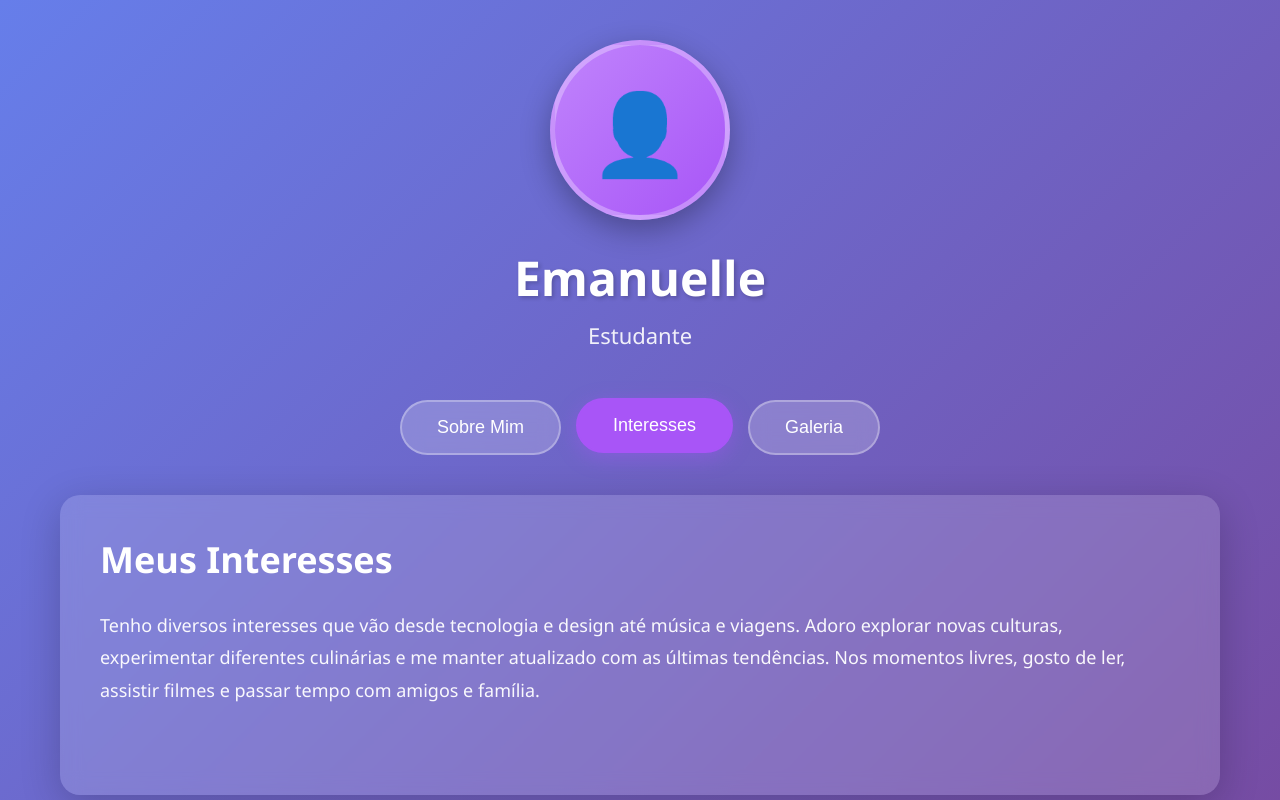
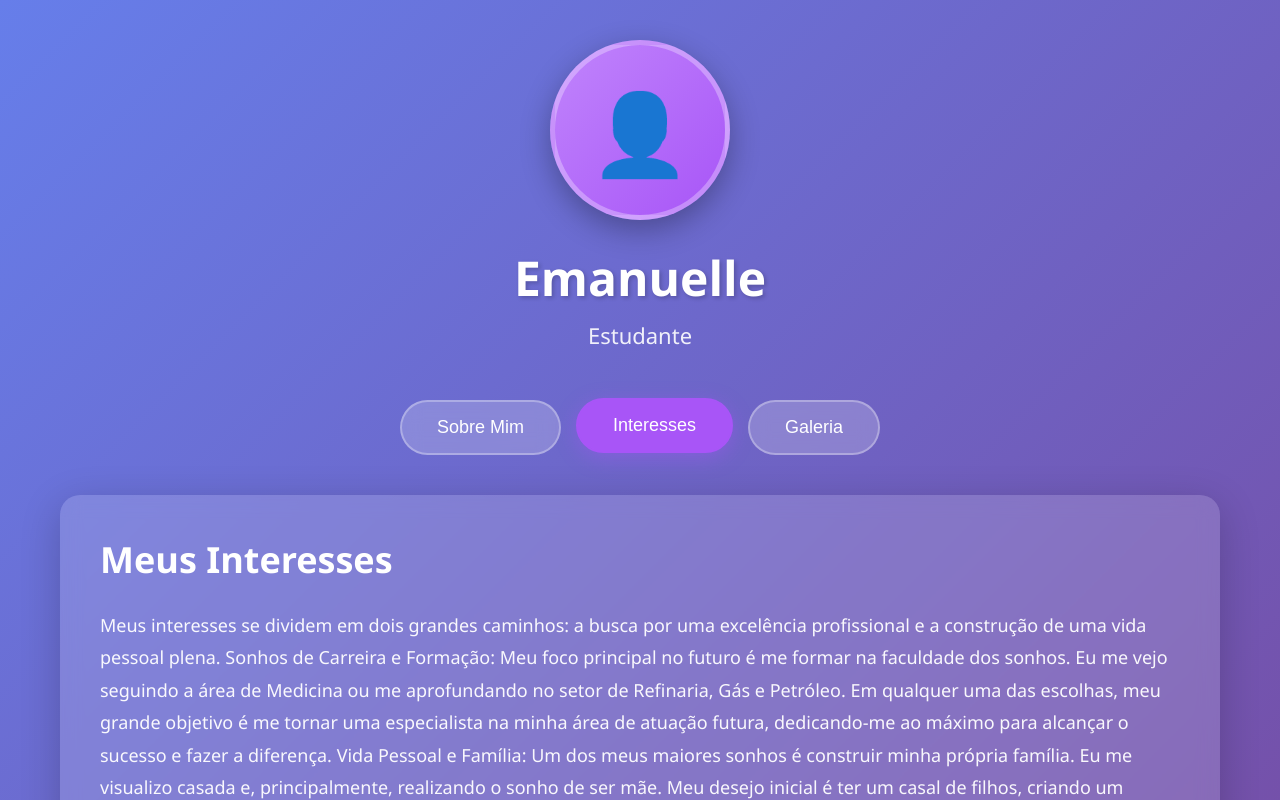
Before and after one commit to manumartinzz/manu, a plain HTML site: page index.html in a window 1280 px wide. Both pictures are taken after a click on the button "Interesses". Shown: the top 800 px of the page. Drawn offline with Linux system fonts and the light colour scheme.

Commit message:
lkuytfcvbn

```diff
--- a/index.html
+++ b/index.html
@@ -45,7 +45,18 @@ No trato social, sou extremamente animada, carinhosa e, na maioria das vezes, es
         </div>
         <div class="tab-content" id="interesses">
           <h2>Meus Interesses</h2>
-          <p id="interestsText">Tenho diversos interesses que vão desde tecnologia e design até música e viagens. Adoro explorar novas culturas, experimentar diferentes culinárias e me manter atualizado com as últimas tendências. Nos momentos livres, gosto de ler, assistir filmes e passar tempo com amigos e família.</p>
+          <p id="interestsText">Meus interesses se dividem em dois grandes caminhos: a busca por uma excelência profissional e a construção de uma vida pessoal plena.
+
+Sonhos de Carreira e Formação:
+Meu foco principal no futuro é me formar na faculdade dos sonhos. Eu me vejo seguindo a área de Medicina ou me aprofundando no setor de Refinaria, Gás e Petróleo. Em qualquer uma das escolhas, meu grande objetivo é me tornar uma especialista na minha área de atuação futura, dedicando-me ao máximo para alcançar o sucesso e fazer a diferença.
+
+Vida Pessoal e Família:
+Um dos meus maiores sonhos é construir minha própria família. Eu me visualizo casada e, principalmente, realizando o sonho de ser mãe. Meu desejo inicial é ter um casal de filhos, criando um ambiente carinhoso e feliz.
+
+Paixões e Novas Descobertas:
+Além da área profissional e familiar, nutro uma grande paixão por artes. Como continuação de um sonho, gostaria muito de voltar a fazer aulas de música, com foco especial no violino. A música é uma forma de expressar minha intensidade.
+
+Tenho também um interesse enorme por conhecer lugares novos, culturas e pessoas. Adoro a ideia de viajar e descobrir o mundo, começando por explorar diversos pontos turísticos aqui no Brasil. Cada viagem é uma oportunidade de aprendizado e de colecionar novas experiências.</p>
         </div>
         <div class="tab-content" id="galeria">
           <h2>Galeria de Fotos</h2>
```
